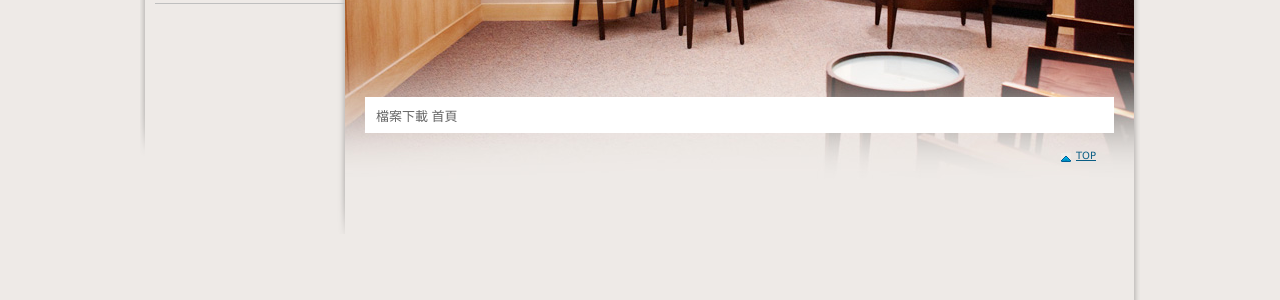
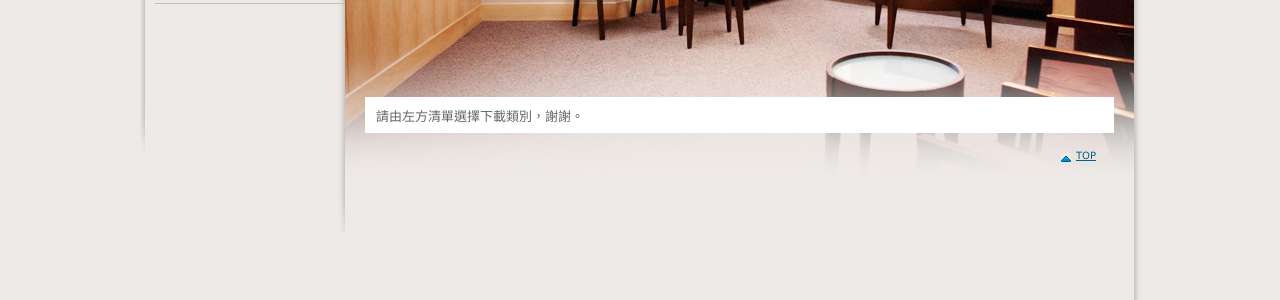
Before and after one commit to KFSYSCC/kfsyscc.github.io, a Jekyll site: the page built from index.md, in a window 1280 px wide. Shown: the part 218-518 px from the top of the page. Built offline with Jekyll 4.4.1, drawn with Linux system fonts in a browser that asks for light colours; nearby versions of some CDN libraries; part of the change alters nothing that is shown.

```diff
--- a/_config.yml
+++ b/_config.yml
@@ -3,14 +3,15 @@ title: 和信治癌中心醫院 - Koo Foundation Sun Yat-Sen Cancer Center
 email: rd.software@kfsyscc.org
 description:
 baseurl: "" # the subpath of your site, e.g. /blog/
-url: "http://kfsyscc.github.io" # the base hostname & protocol for your site
+url: https://kfsyscc.github.io # the base hostname & protocol for your site
 twitter_username:
 github_username:  KFSYSCC
 timezone: Asia/Taipei
 exclude: [ "CNAME", "WebSite.sublime-project" ]
-officialURL: "http://www.kfsyscc.org"
-homepage: "http://www.kfsyscc.org/"
-sitemap: "http://www.kfsyscc.org/sitemap/"
+enforce_ssl: kfsyscc.github.io
+officialURL: http://www.kfsyscc.org
+homepage: http://www.kfsyscc.org/
+sitemap: http://www.kfsyscc.org/sitemap/
 
 fb:
   app_id: 1627952920820693
--- a/_includes/head.html
+++ b/_includes/head.html
@@ -18,7 +18,7 @@
 
   <link rel="SHORTCUT ICON" href="/favicon.ico" />
 
-  <link rel="canonical" href="{{ page.url | replace:'index.html','' | prepend: site.baseurl | prepend: site.url }}">
+  <link rel="canonical" href="{{ page.url | replace: 'index.html', '' | prepend: site.baseurl | prepend: site.url }}">
 
   <!-- Bootstrap Core CSS -->
   <!--<link rel="stylesheet" href="//maxcdn.bootstrapcdn.com/bootstrap/3.3.2/css/bootstrap.min.css" type="text/css" />-->
@@ -41,4 +41,9 @@
     <script src="//oss.maxcdn.com/libs/respond.js/1.4.2/respond.min.js"></script>
   <![endif]-->
 
+  <script type="text/javascript">
+    if (location.host.match(/^localhost/) == null && location.protocol.match(/^https/i) == null)
+      location.protocol = 'https';
+  </script>
+
 </head>
--- a/index.md
+++ b/index.md
@@ -5,5 +5,5 @@ class: note
 ---
 
 <div class="colum">
-    檔案下載 首頁
+    請由左方清單選擇下載類別，謝謝。
 </div>
```
